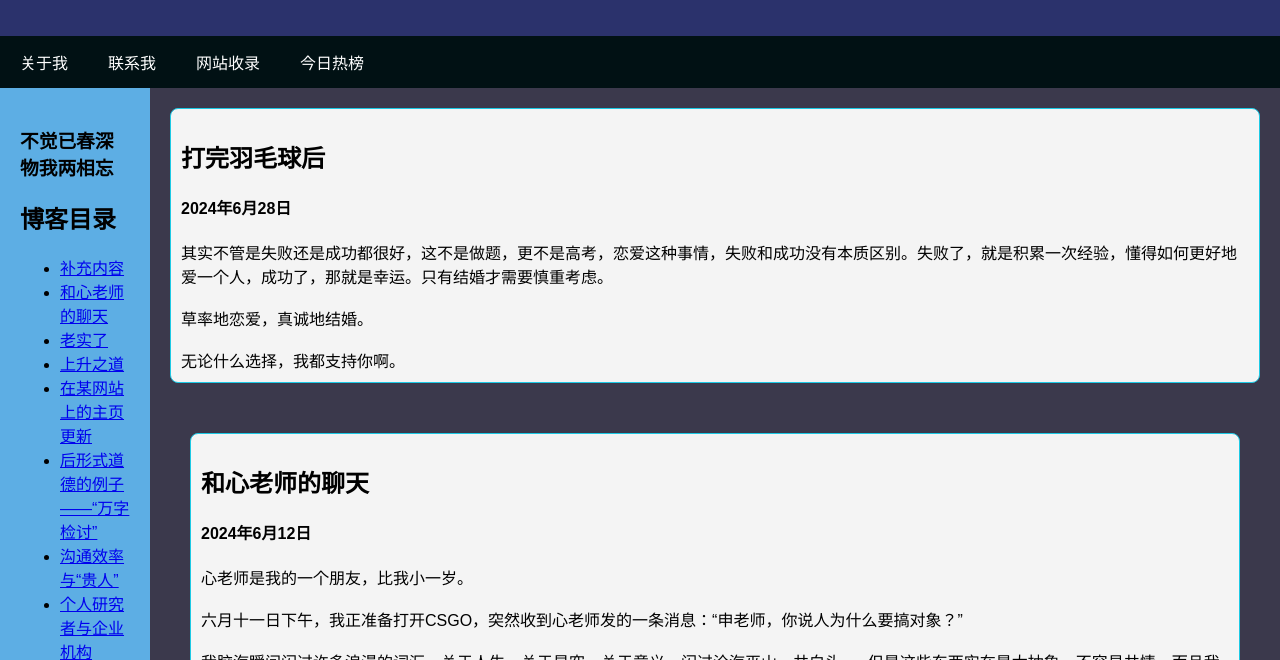
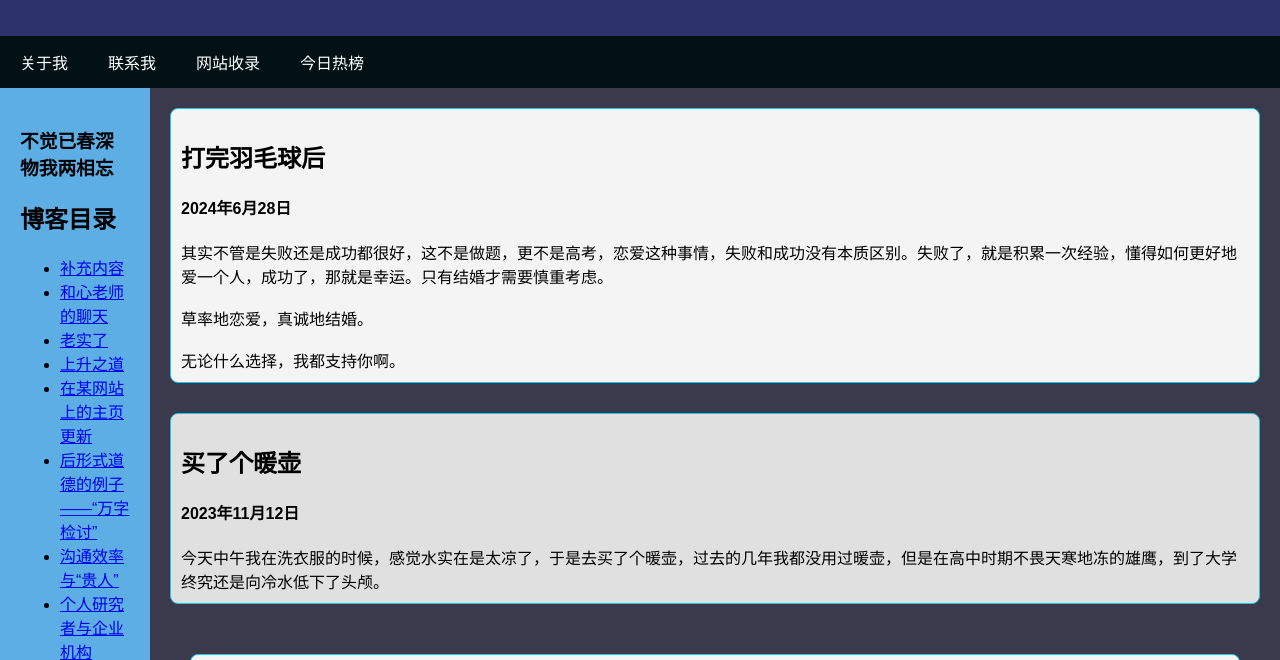
Before and after one commit to ShenFengyue/fengyue.github.io, a plain HTML site: page index.html in a window 1280 px wide. Shown: the part 139-799 px from the top of the page. Drawn offline with Linux system fonts and the light colour scheme.

Commit message:
Update index.html

```diff
--- a/index.html
+++ b/index.html
@@ -214,6 +214,15 @@
 草率地恋爱，真诚地结婚。 <br/><br/>
 无论什么选择，我都支持你啊。
  </div>
+
+<div class="article" id="article_5">
+                <h2>买了个暖壶</h2>
+                <h4>2023年11月12日</h4>
+                今天中午我在洗衣服的时候，感觉水实在是太凉了，于是去买了个暖壶，过去的几年我都没用过暖壶，但是在高中时期不畏天寒地冻的雄鹰，到了大学终究还是向冷水低下了头颅。
+                </div>
+
+
+
 
  <div class="content">
             <div class="article" id="article_15">
```
